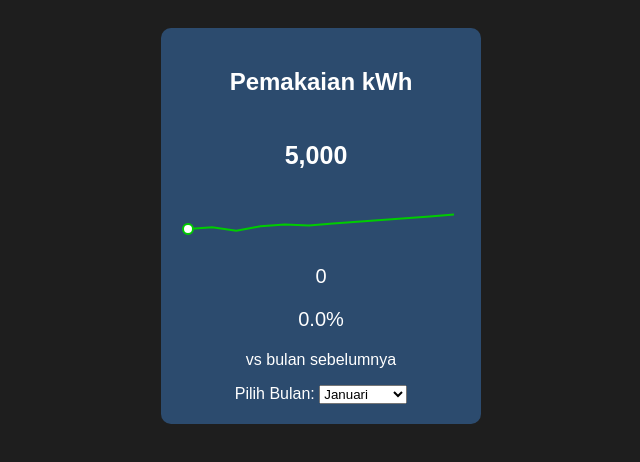
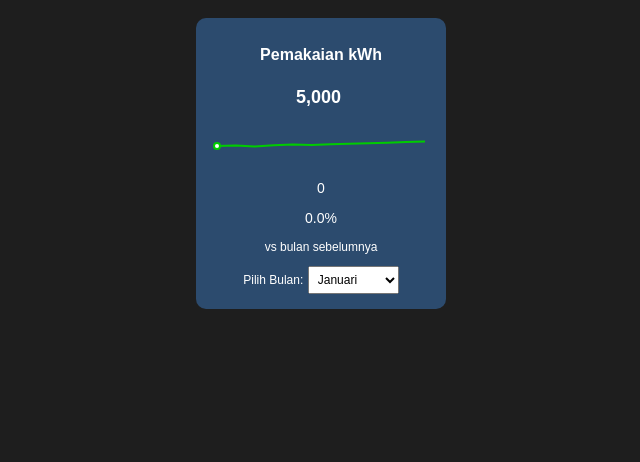
Before and after one commit to digitalcxrkr/scorecard-pemkwh, a plain HTML site: page index.html in a window 1280 px wide. Shown: the whole page, without its empty margins (319-959 px from the left). Drawn offline with nearby package versions, Linux system fonts and the light colour scheme.

Commit message:
resize dengan max-width lebih kecil

```diff
--- a/index.html
+++ b/index.html
@@ -12,41 +12,59 @@
             background-color: #1e1e1e;
             color: white;
             text-align: center;
+            display: flex;
+            flex-direction: column;
+            align-items: center;
         }
         .card {
             background: #2c4b6e;
-            padding: 20px;
+            padding: 15px;
             border-radius: 10px;
             display: inline-block;
-            margin: 20px;
-            width: 280px;
+            margin: 10px;
+            width: 250px;
+            max-width: 100%;
             position: relative;
+            box-sizing: border-box;
         }
         .indicator {
-            font-size: 20px;
+            font-size: 14px;
         }
         .green { color: #00cc00; }
         .red { color: #EC1E3D; }
         .sparkline-container {
             width: 100%;
-            height: 50px;
+            height: 40px;
+            max-height: 40px;
             position: relative;
         }
         canvas {
             width: 100% !important;
-            height: 50px !important;
+            height: 100% !important;
         }
         .value_and_indicator {
             display: flex;
             align-items: center;
             justify-content: center;
-            gap: 10px;
+            gap: 5px;
         }
         .caret-icon {
-            font-size: 30px;
+            font-size: 16px;
         }
         .bottom-container {
-            margin-top: 15px;
+            margin-top: 8px;
+        }
+        select {
+            font-size: 12px;
+            padding: 5px;
+        }
+        h2 {
+            font-size: 16px;
+            margin-bottom: 5px;
+        }
+        .main-value {
+            font-size: 18px;
+            font-weight: bold;
         }
     </style>
 </head>
@@ -54,7 +72,7 @@
     <div id="text2" class="card">
         <h2>Pemakaian kWh</h2>
         <div class="value_and_indicator">
-            <p id="pemkWh_value" style="font-size:25px; font-weight:bold;"></p>
+            <p id="pemkWh_value" class="main-value"></p>
             <i id="caret_icon" class="fa-solid caret-icon"></i>
         </div>
         <div class="sparkline-container">
@@ -62,10 +80,10 @@
         </div>
         <p id="pemkWh_difference" class="indicator"></p>
         <p id="pemkWh_pct_change" class="indicator"></p>
-        <p>vs bulan sebelumnya</p>
+        <p style="font-size: 12px;">vs bulan sebelumnya</p>
 
         <div class="bottom-container">
-            <label for="select_month">Pilih Bulan:</label>
+            <label for="select_month" style="font-size: 12px;">Pilih Bulan:</label>
             <select id="select_month" onchange="updateDashboard()">
                 <option value="JAN">Januari</option>
                 <option value="FEB">Februari</option>
@@ -115,7 +133,7 @@
 
             let labels = data.map(d => d.Bulan);
             let values = data.map(d => d["Pemakaian kWh"]);
-            let pointRadius = labels.map(bulan => bulan === selectedMonth ? 5 : 0);
+            let pointRadius = labels.map(bulan => bulan === selectedMonth ? 3 : 0);
             let pointBackgroundColor = labels.map(bulan => bulan === selectedMonth ? "white" : "transparent");
 
             window.sparklineChart = new Chart(ctx, {
@@ -144,12 +162,6 @@
         }
 
         updateDashboard();
-
-        window.addEventListener("resize", () => {
-            if (window.sparklineChart) {
-                window.sparklineChart.resize();
-            }
-        });
     </script>
 </body>
 </html>
```
